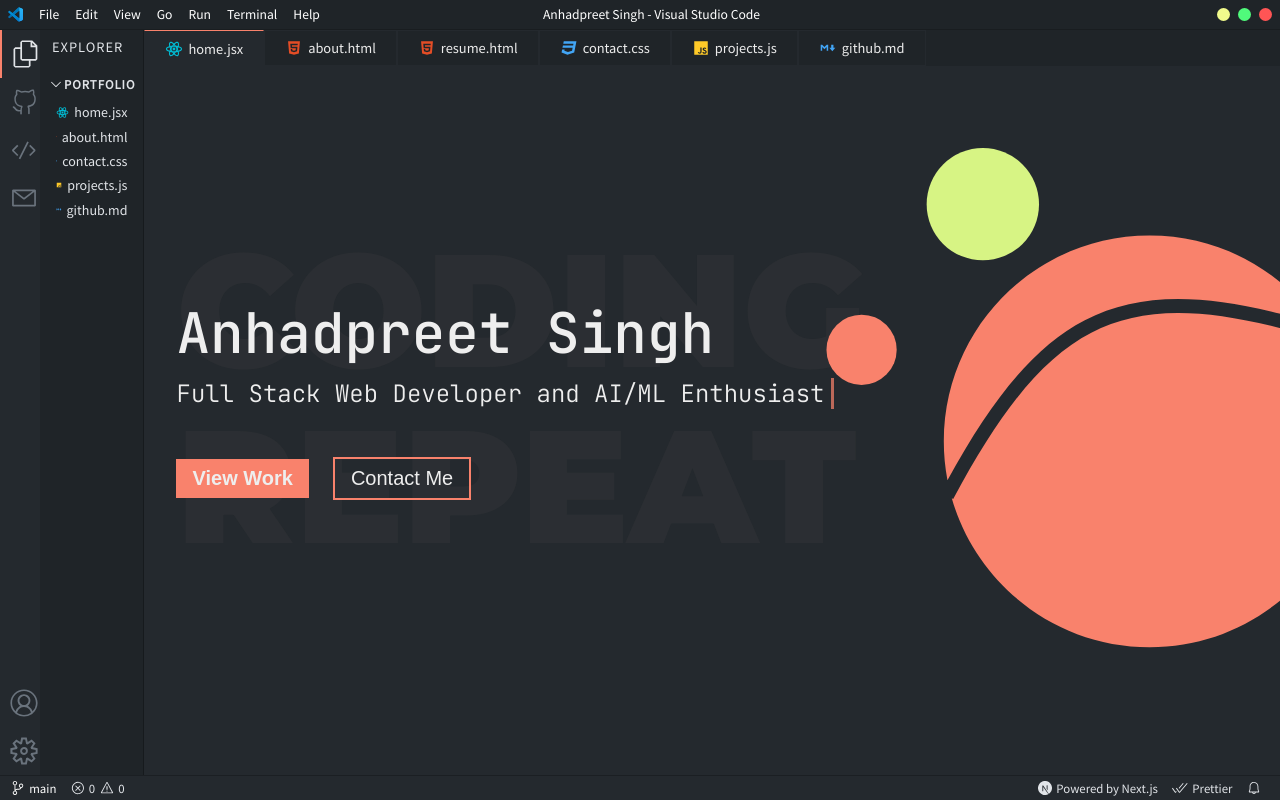
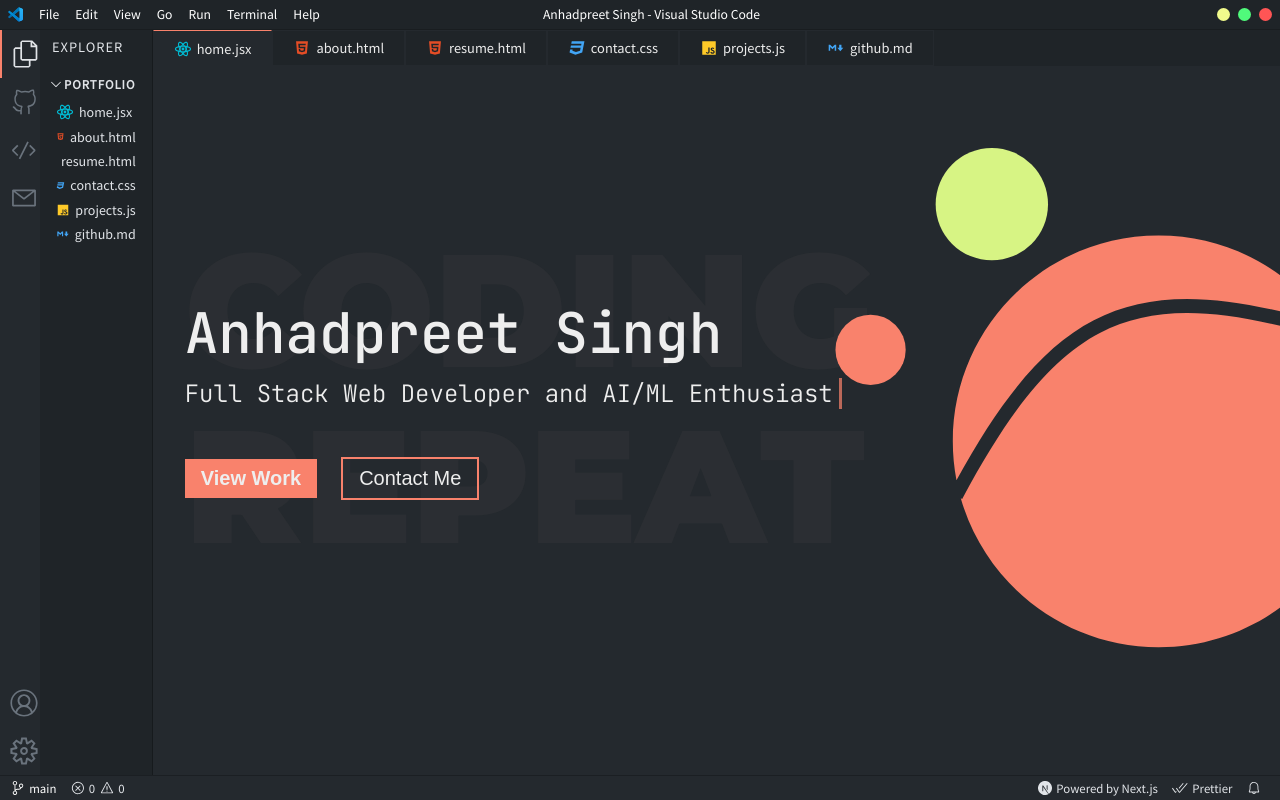
Before and after one commit to Anhad928/anhadpreet-portfolio, a Next.js app: page / in a window 1280 px wide. Shown: the top 800 px of the page. Built offline with nearby package versions, Linux system fonts and the light colour scheme.

Commit message:
Refactor Explorer component to add resume page

```diff
--- a/components/Explorer.jsx
+++ b/components/Explorer.jsx
@@ -14,6 +14,12 @@ const explorerItems = [
     name: 'about.html',
     path: '/about',
     icon: 'html_icon.svg',
+  },
+  {
+    name: 'resume.html',
+    path: '/resume',
+    icon: 'html_icon.svg',
+
   },
   {
     name: 'contact.css',
```
